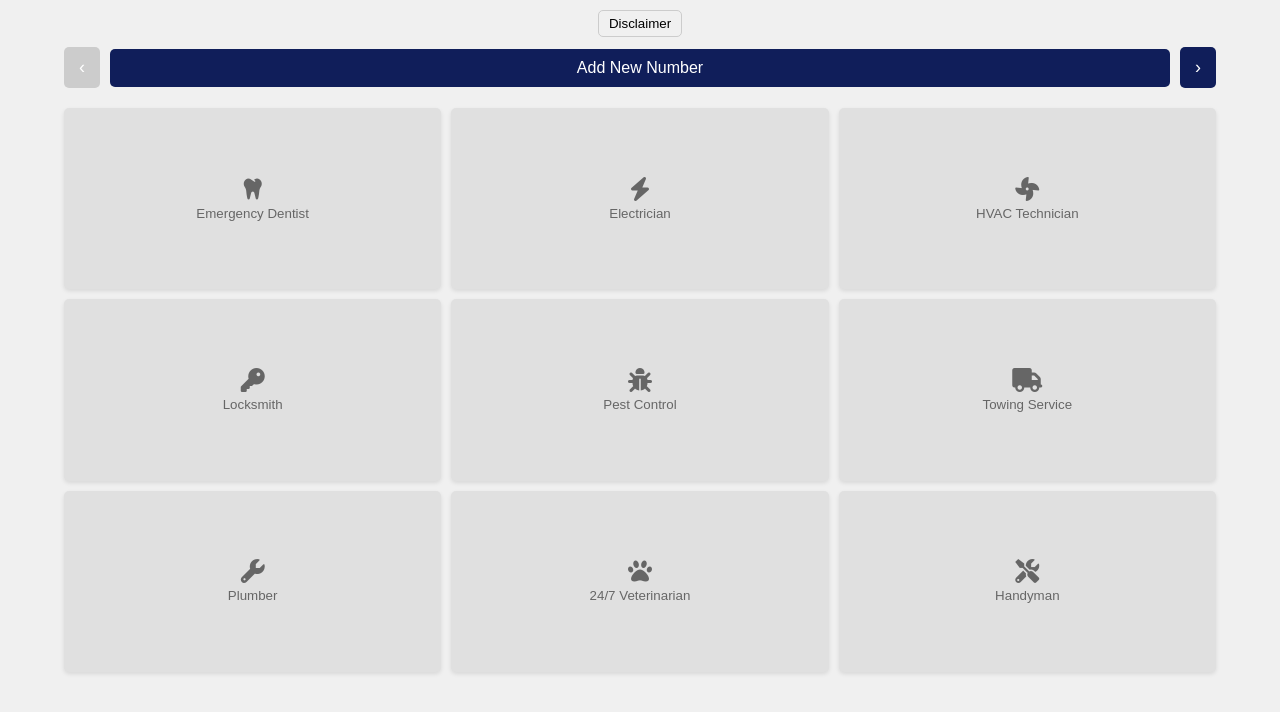
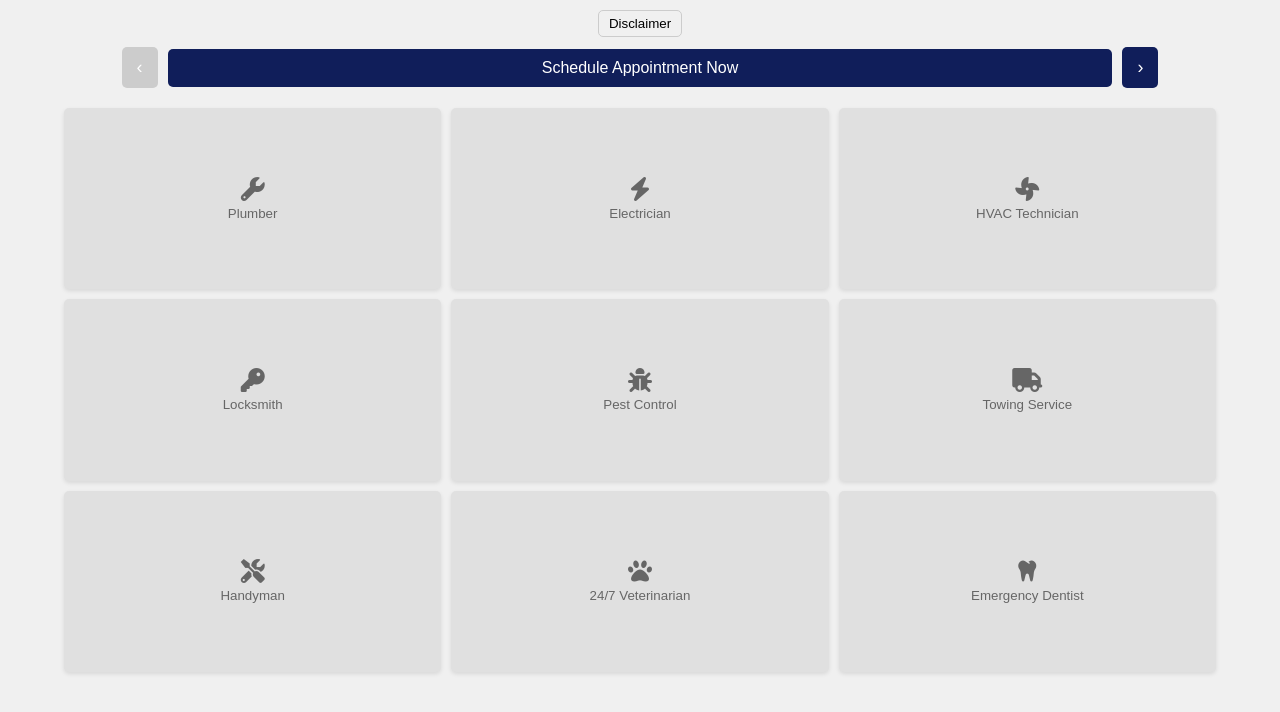
Before and after one commit to Chussey1976/EmergencyWebAPP, a plain HTML site: page index.html in a window 1280 px wide. Drawn offline with Linux system fonts and the light colour scheme.

Commit message:
UI changes to add new button switch to schedule appointment button and now total 18 numbers

```diff
--- a/index.html
+++ b/index.html
@@ -15,7 +15,7 @@
         <button id="disclaimer-btn">Disclaimer</button>
         <div class="control-row">
             <button id="prev-page">&#8249;</button>
-            <button id="add-new-btn">Add New Number</button>
+            <button id="schedule-appointment">Schedule Appointment Now</button>
             <button id="next-page">&#8250;</button>
         </div>
         <div id="common-numbers" class="icon-grid"></div>
--- a/script.js
+++ b/script.js
@@ -1,5 +1,5 @@
 document.addEventListener('DOMContentLoaded', () => {
-    const addNewBtn = document.getElementById('add-new-btn');
+    const scheduleAppointmentBtn = document.getElementById('schedule-appointment');
     const disclaimerBtn = document.getElementById('disclaimer-btn');
     const commonNumbers = document.getElementById('common-numbers');
     const editModal = document.getElementById('edit-modal');
@@ -15,21 +15,24 @@ document.addEventListener('DOMContentLoaded', () => {
     const contactsPerPage = 9;
 
     const commonContacts = [
-        { name: 'Emergency Dentist', icon: 'fa-tooth' },
+        { name: 'Plumber', icon: 'fa-wrench' },
         { name: 'Electrician', icon: 'fa-bolt' },
         { name: 'HVAC Technician', icon: 'fa-fan' },
         { name: 'Locksmith', icon: 'fa-key' },
         { name: 'Pest Control', icon: 'fa-bug' },
         { name: 'Towing Service', icon: 'fa-truck' },
-        { name: 'Plumber', icon: 'fa-wrench' },
+        { name: 'Handyman', icon: 'fa-tools' },
         { name: '24/7 Veterinarian', icon: 'fa-paw' },
-        { name: 'Handyman', icon: 'fa-tools' },
+        { name: 'Emergency Dentist', icon: 'fa-tooth' },
         { name: 'Mom', icon: 'fa-user' },
         { name: 'Dad', icon: 'fa-user' },
         { name: 'Spouse', icon: 'fa-heart' },
         { name: 'Barber/Hair Dresser', icon: 'fa-cut' },
         { name: 'Therapist', icon: 'fa-comments' },
-        { name: 'Massage Therapist', icon: 'fa-hands' }
+        { name: 'Massage Therapist', icon: 'fa-hands' },
+        { name: 'Roofing Contractor', icon: 'fa-home' },
+        { name: 'Auto Mechanic', icon: 'fa-car' },
+        { name: 'House Cleaning Service', icon: 'fa-broom' }
     ];
 
     function loadNumbers() {
@@ -233,8 +236,8 @@ document.addEventListener('DOMContentLoaded', () => {
         input.value = phoneNumber;
     }
 
-    addNewBtn.addEventListener('click', () => {
-        openEditModal();
+    scheduleAppointmentBtn.addEventListener('click', () => {
+        window.open('https://myagendas.link/RG-Calendar', '_blank');
     });
 
     cancelEditBtn.addEventListener('click', () => {
--- a/styles.css
+++ b/styles.css
@@ -53,17 +53,19 @@ cssCopybody, html {
     justify-content: space-between;
     align-items: center;
     margin-bottom: 20px;
+    padding: 0 5%;
 }
 
-#add-new-btn {
+#schedule-appointment {
+    flex-grow: 1;
     padding: 10px;
+    margin: 0 10px;
     background-color: #101e5a;
     color: white;
     border: none;
     border-radius: 5px;
     font-size: 16px;
-    flex-grow: 1;
-    margin: 0 10px;
+    cursor: pointer;
 }
 
 #prev-page, #next-page {
@@ -73,6 +75,7 @@ cssCopybody, html {
     padding: 10px 15px;
     border-radius: 5px;
     font-size: 18px;
+    cursor: pointer;
 }
 
 #prev-page:disabled, #next-page:disabled {
```
